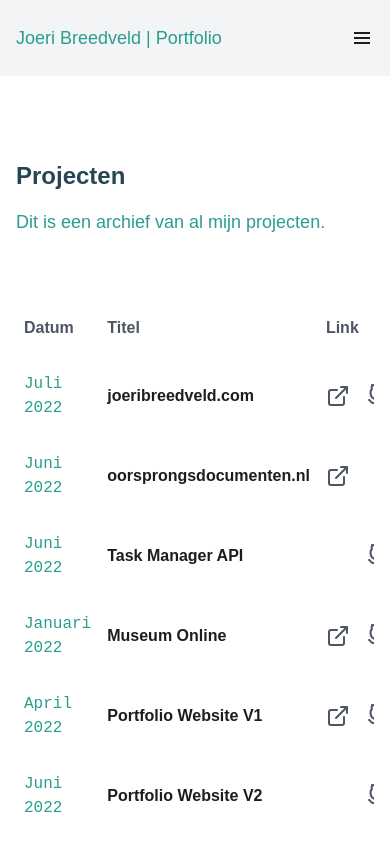
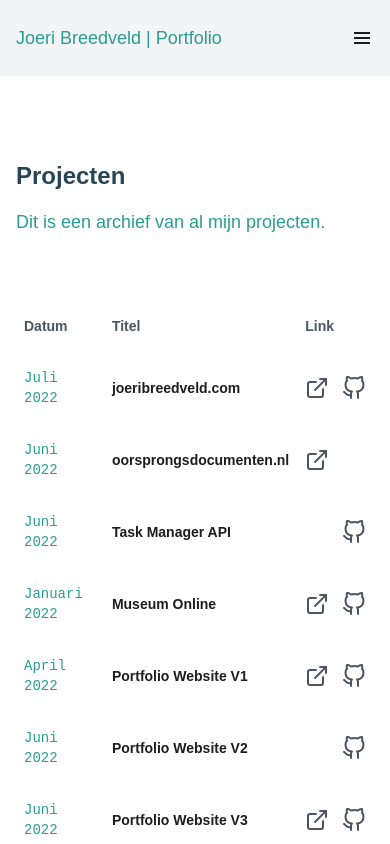
Before and after one commit to joeribreedveld/portfolio-website-v4, a Next.js app: page /projects in a window 390 px wide. Shown: the top 844 px of the page. Built offline with nearby package versions, Linux system fonts and the light colour scheme.

Commit message:
fix(projects): change responsiveness with hidden cells and text size

```diff
--- a/pages/projects/index.tsx
+++ b/pages/projects/index.tsx
@@ -12,7 +12,7 @@ const Projects: NextPage = () => {
 	const projectsList = projects.map((project) => {
 		const skillList = project.skills.map((skill) => {
 			return (
-				<span key={skill} className='text-sm pr-4'>
+				<span key={skill} className='text-sm pr-1'>
 					{skill}
 				</span>
 			)
@@ -29,7 +29,7 @@ const Projects: NextPage = () => {
 				<td className='py-4 px-2 rounded-l-lg text-secondary font-mono'>{project.date}</td>
 				<td className='py-4 px-2 font-bold'>{project.title}</td>
 				<td className='py-4 px-2 text-gray-600 hidden md:table-cell'>{project.madeat}</td>
-				<td className='py-4 px-2 text-gray-600 hidden md:table-cell'>{skillList}</td>
+				<td className='py-4 px-2 text-gray-600 hidden xl:table-cell'>{skillList}</td>
 				<td className='py-4 px-2 pr-0'>
 					{project.live ? (
 						<a href={project.live} target='_blank' rel='noreferrer'>
@@ -57,13 +57,13 @@ const Projects: NextPage = () => {
 			<h2 className='text-2xl font-bold pb-4 text-primary'>Projecten</h2>
 			<p className='pb-16 text-secondary text-lg'>Dit is een archief van al mijn projecten.</p>
 			<div className='overflow-auto'>
-				<table className='table text-left w-full border-collapse overflow-auto'>
+				<table className='table text-left w-full border-collapse overflow-auto text-sm md:text-base'>
 					<thead className='text-gray-600 font-bold'>
 						<tr>
 							<th className='py-4 px-2'>Datum</th>
 							<th className='py-4 px-2'>Titel</th>
 							<th className='py-4 px-2 hidden md:table-cell'>Gemaakt bij</th>
-							<th className='py-4 px-2 hidden md:table-cell'>Gemaakt met</th>
+							<th className='py-4 px-2 hidden xl:table-cell'>Gemaakt met</th>
 							<th className='py-4 px-2'>Link</th>
 						</tr>
 					</thead>
```
